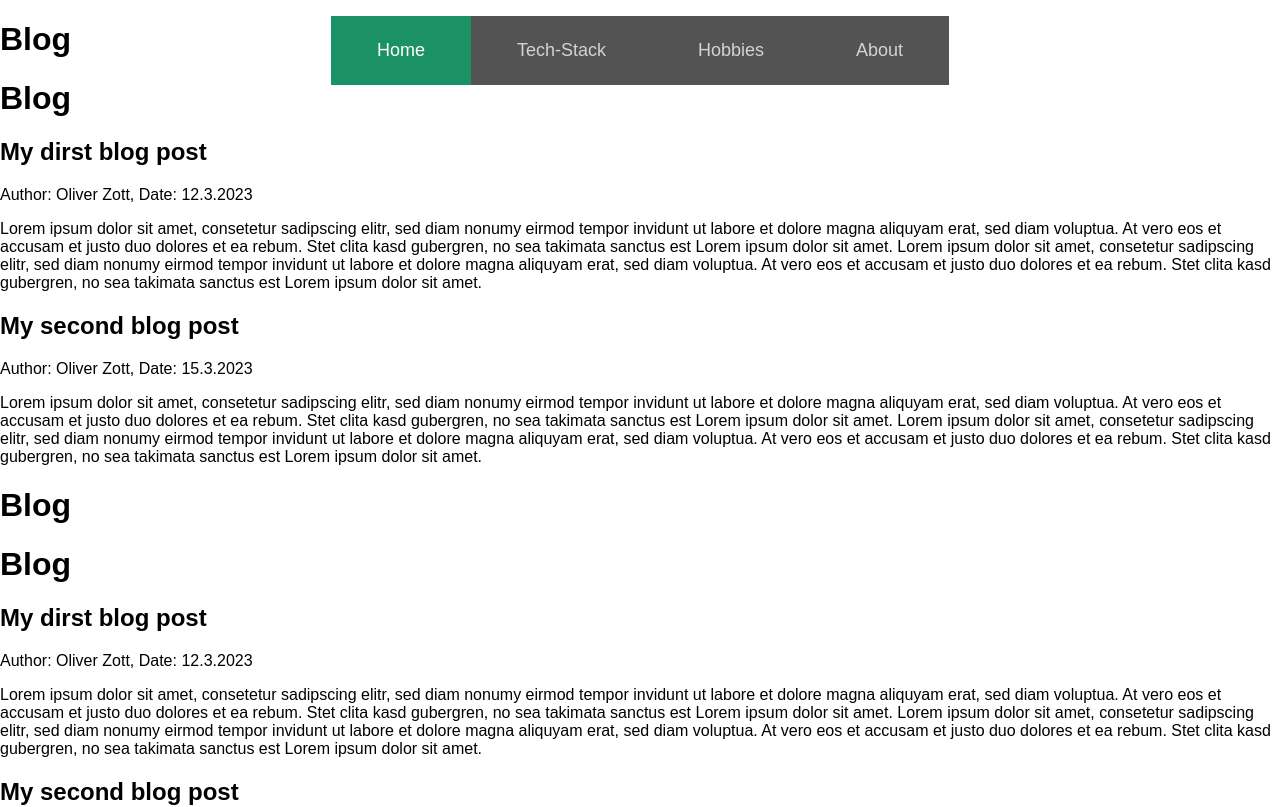
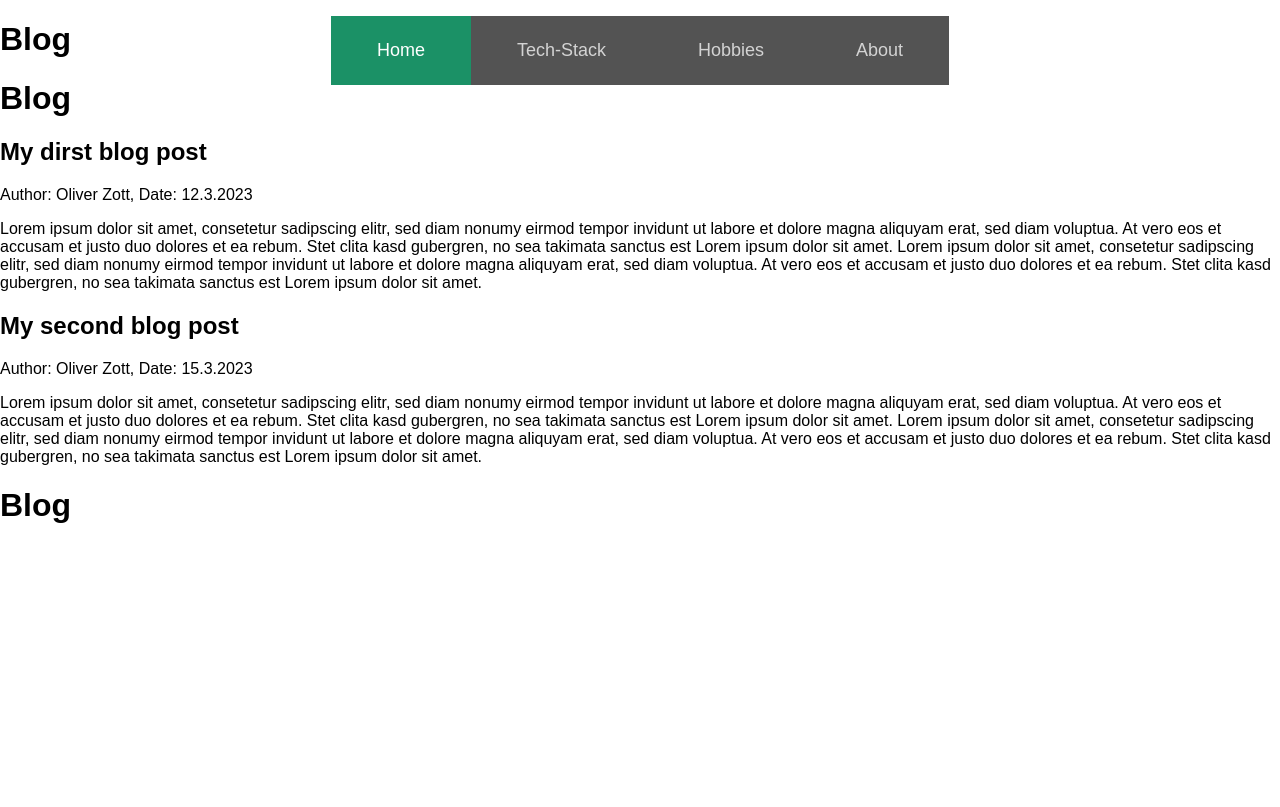
Before and after one commit to OliverZott/website, a Next.js app: page /blog in a window 1280 px wide. Shown: the top 807 px of the page. Built offline with nearby package versions, Linux system fonts and the light colour scheme.

Commit message:
Blog component usage workaround

```diff
--- a/app/blog/page.tsx
+++ b/app/blog/page.tsx
@@ -12,19 +12,13 @@ export default function Blogs() {
                 <h1>Blog</h1>
                 <Blog posts={posts} />
 
-
                 <main>
                     <div>
                         <h1>Blog</h1>
 
-                        {posts.map((post) => (
+                        {/* {posts.map((post) => (
                             <Blog posts={posts} />
-                            // <div key={post.title}>
-                            //     <h2>{post.title}</h2>
-                            //     <p>Date: {post.date}</p>
-                            //     <p>Author: {post.author}</p>
-                            // </div>
-                        ))}
+                        ))} */}
 
                     </div>
                 </main>
```
